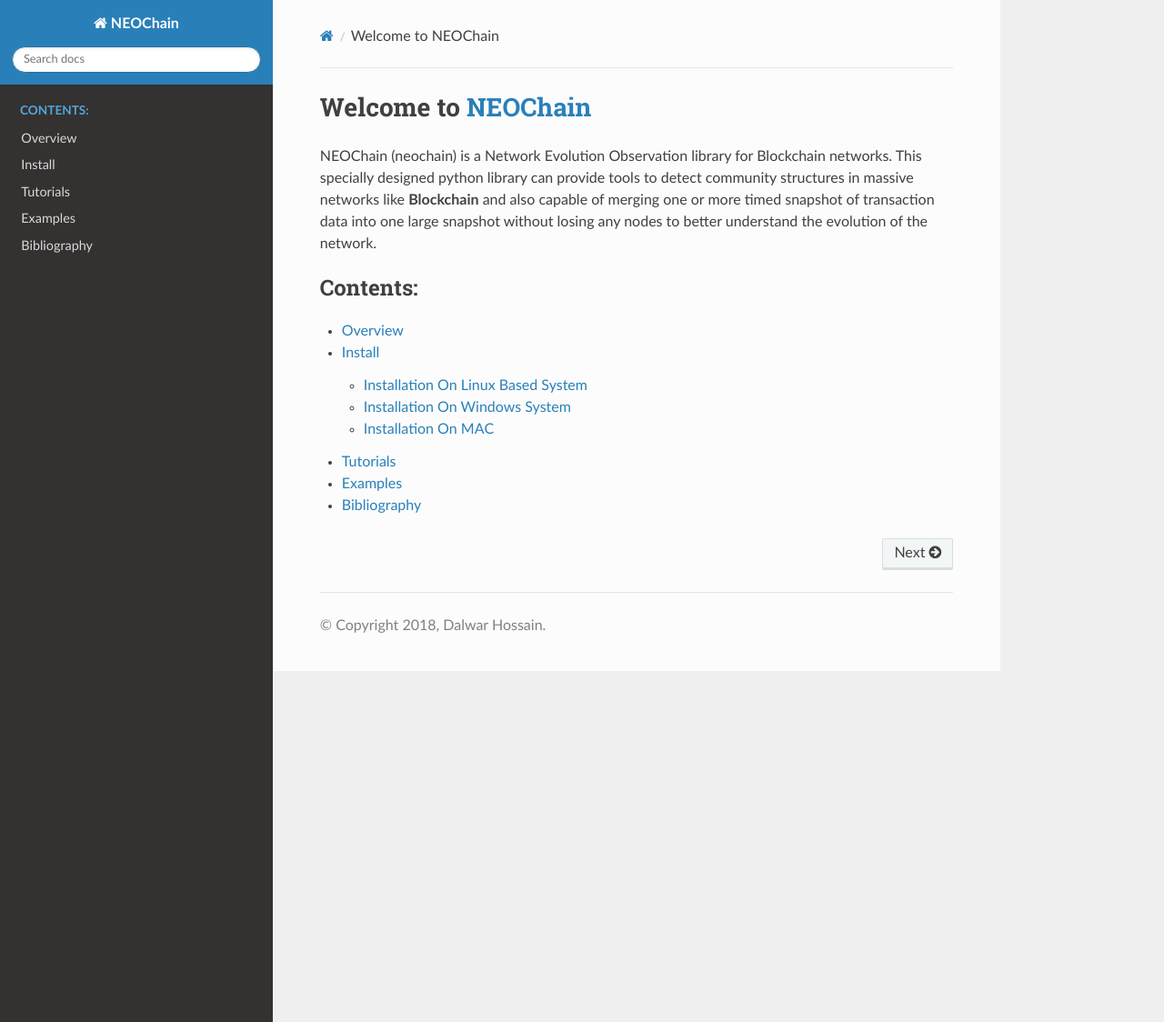
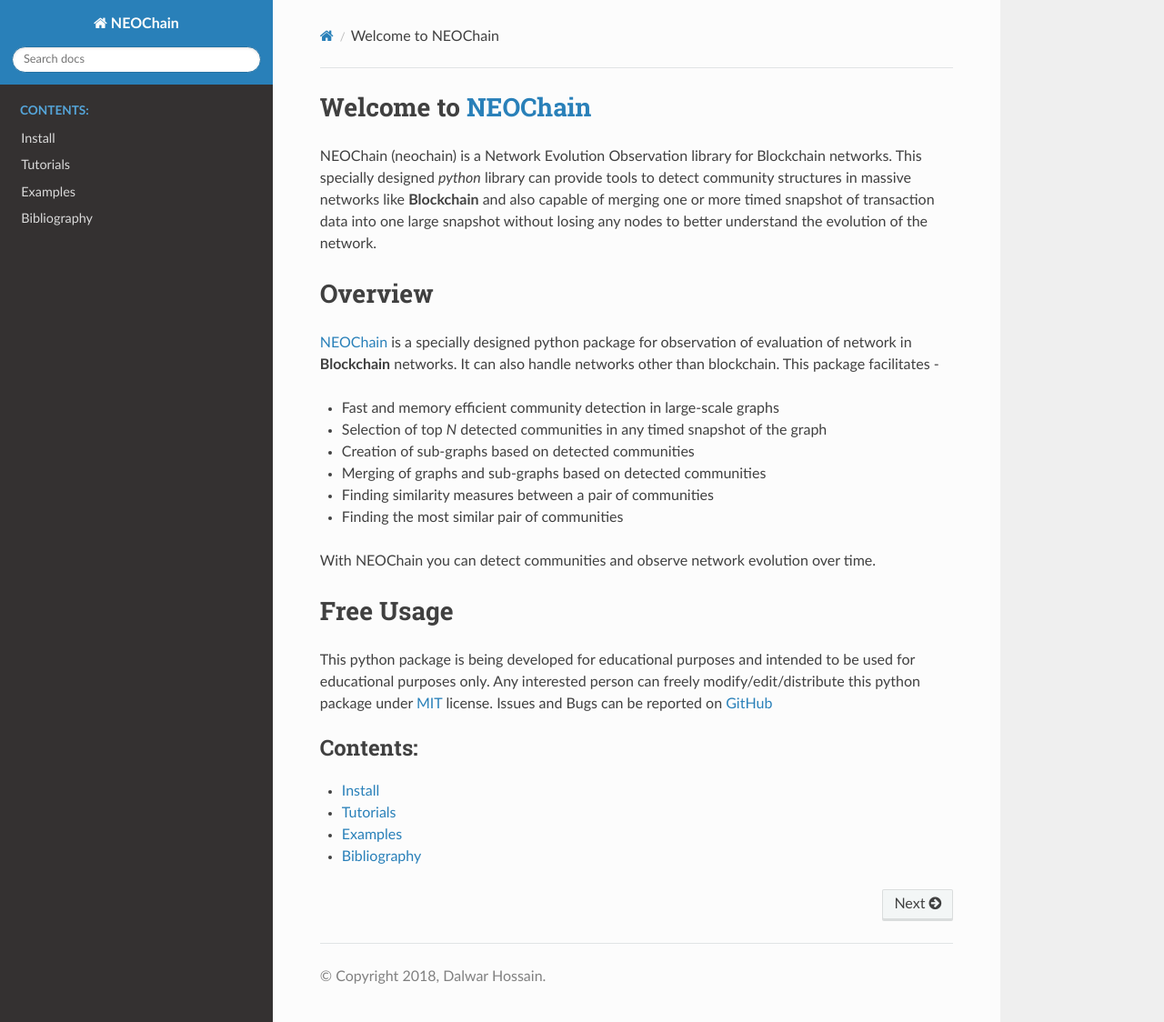
Before and after one commit to dalwar23/neochain, a Sphinx documentation site: the page built from docs/source/index.rst, in a window 1280 px wide and 1124 px high. Shown: the whole window at 91% size. Built offline with Sphinx 7.4.7 and the Read the Docs theme 2.0.0, drawn with Linux system fonts in a browser that asks for light colours.

```diff
--- a/docs/source/index.rst
+++ b/docs/source/index.rst
@@ -1,21 +1,35 @@
-.. neochain documentation master file, created by
-   sphinx-quickstart on Tue Aug 28 00:20:07 2018.
-   You can adapt this file completely to your liking, but it should at least
-   contain the root `toctree` directive.
+Welcome to `NEOChain <https://www.neochain.readthedocs.io>`_
+============================================================
 
-Welcome to `NEOChain <https://www.neochain.readthedocs.io>`_
-====================================
-
-NEOChain (neochain) is a Network Evolution Observation library for Blockchain networks. This specially designed python library
+NEOChain (neochain) is a Network Evolution Observation library for Blockchain networks. This specially designed `python` library
 can provide tools to detect community structures in massive networks like **Blockchain** and also capable of merging one or
 more timed snapshot of transaction data into one large snapshot without losing any nodes to better understand the evolution of
 the network.
+
+Overview
+=========
+`NEOChain <https://www.neochain.readthedocs.io>`_ is a specially designed python package for observation of evaluation
+of network in **Blockchain** networks. It can also handle networks other than blockchain. This package facilitates -
+
+- Fast and memory efficient community detection in large-scale graphs
+- Selection of top `N` detected communities in any timed snapshot of the graph
+- Creation of sub-graphs based on detected communities
+- Merging of graphs and sub-graphs based on detected communities
+- Finding similarity measures between a pair of communities
+- Finding the most similar pair of communities
+
+With NEOChain you can detect communities and observe network evolution over time.
+
+Free Usage
+==========
+This python package is being developed for educational purposes and intended to be used for educational purposes only.
+Any interested person can freely modify/edit/distribute this python package under `MIT <https://opensource.org/licenses/MIT>`_
+license. Issues and Bugs can be reported on `GitHub <https://github.com/dharif23/neochain/issues>`_
 
 .. toctree::
    :maxdepth: 2
    :caption: Contents:
 
-   overview
    install
    tutorials
    examples
--- a/docs/source/install_mac.rst
+++ /dev/null
@@ -1,2 +0,0 @@
-Installation On MAC
-===================
--- a/docs/source/install_windows.rst
+++ /dev/null
@@ -1,2 +0,0 @@
-Installation On Windows System
-==============================
--- a/docs/source/overview.rst
+++ /dev/null
@@ -1,3 +0,0 @@
-Overview
-========
-NEOChain (Network Evolution Observation for Blockchain) []
```
Also changed, not shown: docs/source/install.rst (+6 -6 lines), docs/source/install_linux.rst (deleted, +0 -21 lines).
